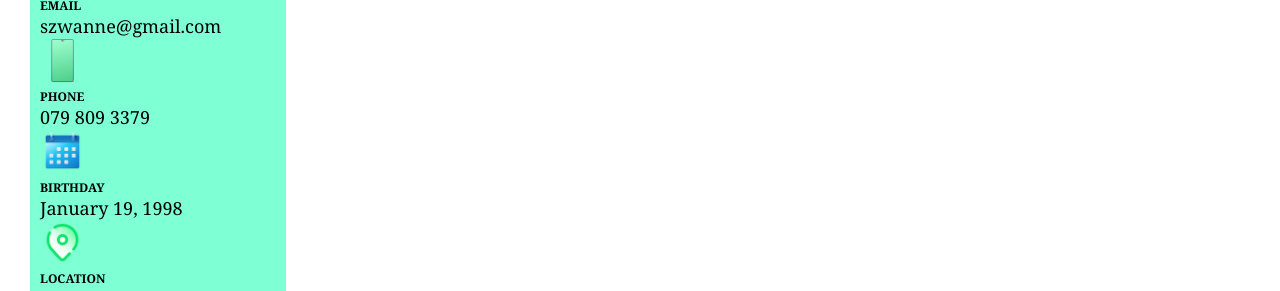
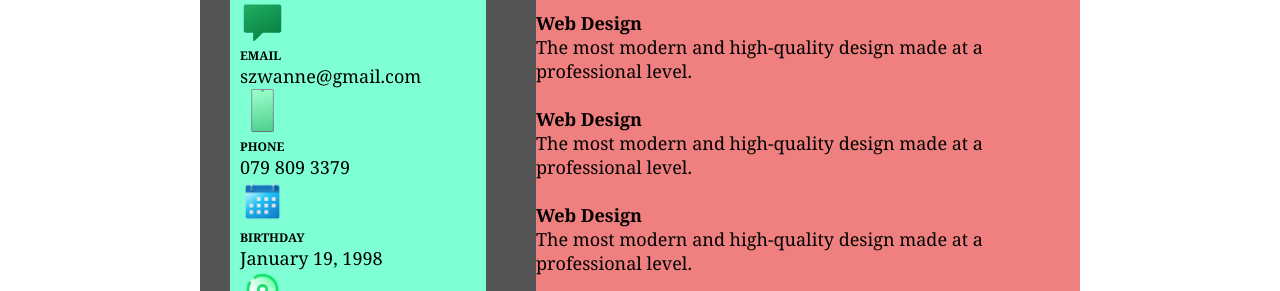
Before and after one commit to szwanne/Personal-Portfolio-Website, a plain HTML site: page index.html in a window 1280 px wide. Shown: the part 461-752 px from the top of the page. Drawn offline with Linux system fonts and the light colour scheme.

Commit message:
Centered the main container

```diff
--- a/style.css
+++ b/style.css
@@ -46,3 +46,18 @@ body {
   margin: 30px;
   padding: 0 10px;
 }
+
+/* MAIN CONTAINER */
+
+.main-container {
+  display: flex;
+  gap: 20px;
+  background-color: #555;
+  margin: 50px 200px;
+}
+
+/* RIGHT SECTION */
+
+.right-section {
+  background-color: lightcoral;
+}
```
